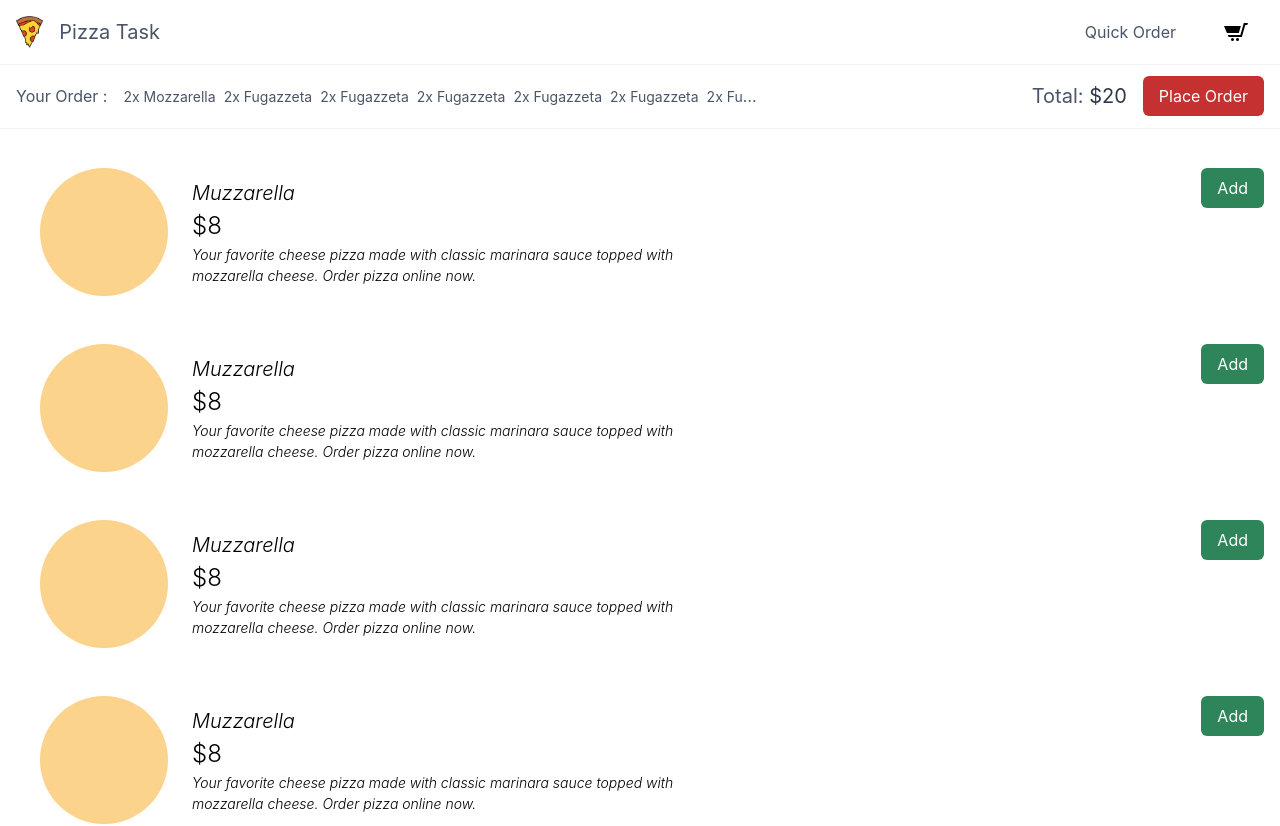
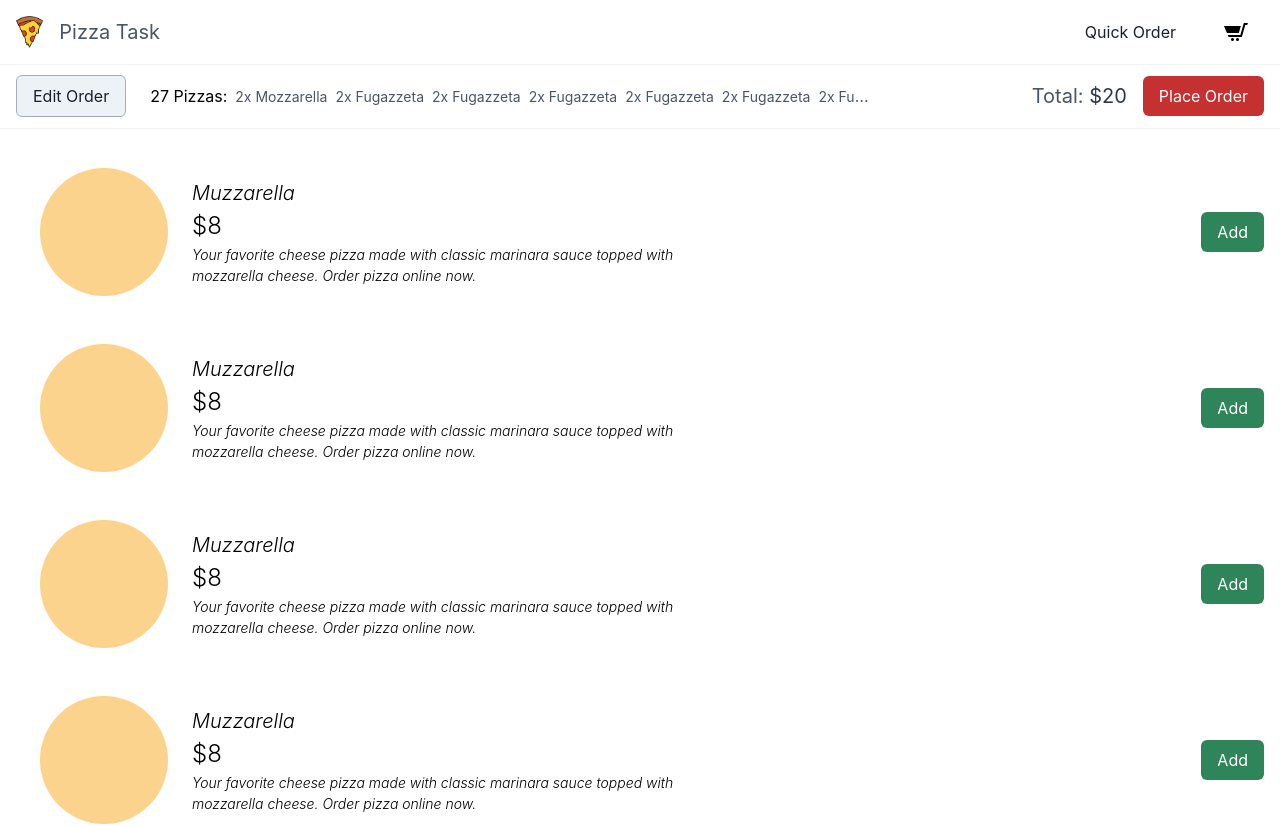
Before and after one commit to josead/the-pizza-task-fe, a React app: page / in a window 1280 px wide. Shown: the top 826 px of the page. Built offline with nearby package versions, Linux system fonts and the light colour scheme.

Commit message:
Added some styles

```diff
--- a/src/Menu/Pizza/Pizza.component.js
+++ b/src/Menu/Pizza/Pizza.component.js
@@ -15,9 +15,9 @@ export const Pizza = ({ name, price, desc }) => {
           </p>
         </div>
       </div>
-      <div className="flex-1">
+      <div className="flex-1 flex items-center">
+        <div className="flex-grow"></div>
         <div className="flex">
-          <div className="flex-grow"></div>
           <div className="cursor-pointer">
             <Button green>Add</Button>
           </div>
--- a/src/Shared/Button.component.js
+++ b/src/Shared/Button.component.js
@@ -43,7 +43,7 @@ export const Button = ({ children, green, primary, noColor, noBorder }) => {
         noBorder ? "" : "border border-gray-500"
       } ${noColor ? "" : "bg-gray-200"}
         active:bg-gray-600
-        hover:bg-gray-100 hover:border-gray-300 hover:text-gray-700 transition-colors duration-100 ease-out
+        hover:bg-gray-100 hover:border-gray-300 hover:text-gray-700 text-gray-900 transition-colors duration-100 ease-out
       `}
     >
       {children}
--- a/src/Shared/OrderDetail.component.js
+++ b/src/Shared/OrderDetail.component.js
@@ -14,11 +14,14 @@ export const OrderDetail = () => {
   return (
     <div className="bg-white fixed flex transform md:translate-y-16 bottom-0 md:top-0 w-full h-16 shadow-xs">
       <div className="m-auto w-full max-w-screen-xl flex items-center ">
-        <div className="hidden md:block px-4 text-gray-700">Your Order :</div>
+        <div className="hidden md:block px-4 text-gray-700">
+          <Button>Edit Order</Button>
+        </div>
         <div className="md:hidden px-4 text-gray-700">
           <Button>Edit</Button>
         </div>
-        <div className="hidden sm:block sm:w-1/3 md:w-1/2 md:flex text-gray-700">
+        <span className="mx-2">27 Pizzas:</span>
+        <div className="hidden sm:block sm:w-1/3 md:w-1/3 lg:w-1/2 md:flex text-gray-700">
           <div className="truncate">
             <PizzaPill name="Mozzarella" count={2} />
             <PizzaPill name="Fugazzeta" count={2} />
```
